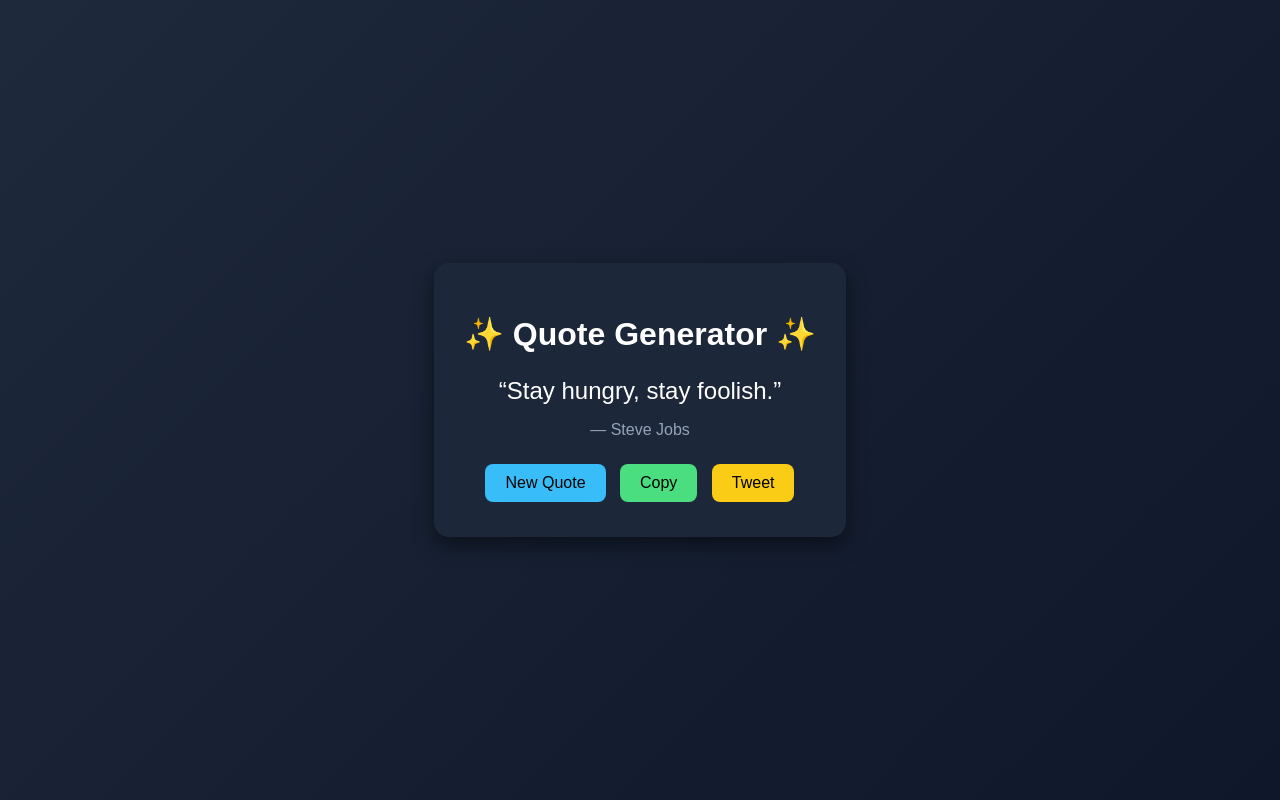
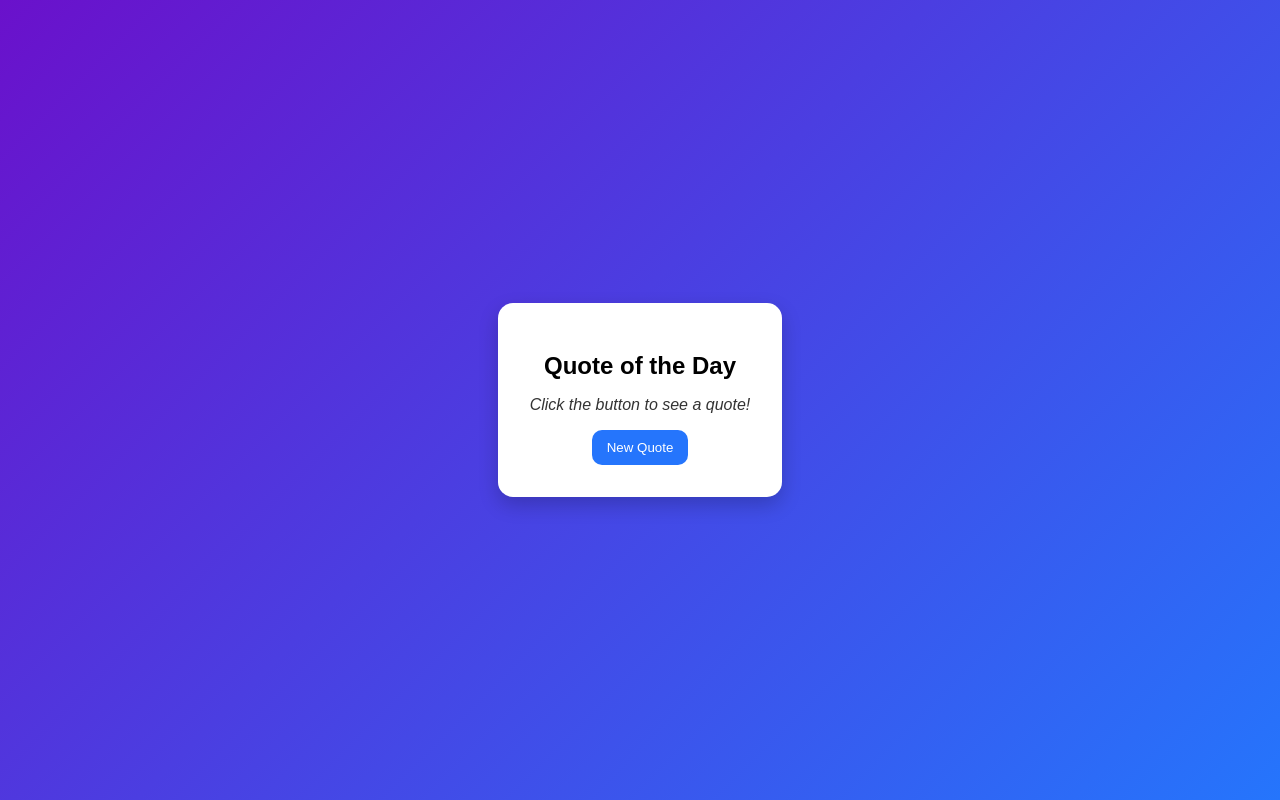
Before and after one commit to ULAGANATHAN-HARIHARA/Quotes-Day, a plain HTML site: page index.html in a window 1280 px wide. Drawn offline with Linux system fonts and the light colour scheme; no server answers.

Commit message:
Update index.html

```diff
--- a/index.html
+++ b/index.html
@@ -3,7 +3,35 @@
 <head>
   <meta charset="UTF-8">
   <meta name="viewport" content="width=device-width, initial-scale=1.0">
+  <title>Quotes Generator</title>
+  <link rel="stylesheet" href="style.css">
+</head>
+<body>
+  <div class="container">
+    <h1>Quote of the Day</h1>
+    <p id="quote">Click the button to see a quote!</p>
+    <button onclick="newQuote()">New Quote</button>
+  </div>
+
+  <!-- ✅ Script file should be included at the end -->
+  <script src="script.js"></script>
+</body>
+</html>
+
+<!-- <!DOCTYPE html>
+<html lang="en">
+<head>
+  <meta charset="UTF-8">
+  <meta name="viewport" content="width=device-width, initial-scale=1.0">
   <title>Quote Generator</title>
+  <link rel="stylesheet" href="style.css">
+  </head>
+<body>
+  <div class="container">
+    <h1>Quote of the Day</h1>
+    <p id="quote">Click the button to see a quote!</p>
+    <button onclick="generateQuote()">New Quote</button>
+  </div>
   <style>
     body {
       font-family: Arial, sans-serif;
@@ -96,6 +124,9 @@
 
     // load first quote
     newQuote();
+
   </script>
 </body>
 </html>
+
+ -->
```
